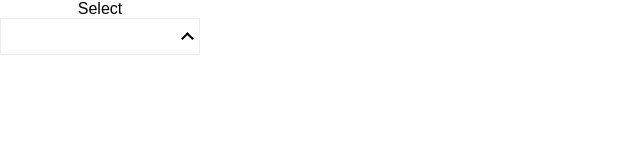
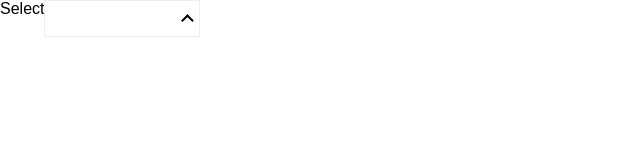
Before and after one commit to rastogiachyut/monty, a React (Create React App) app: page / in a window 1280 px wide. Shown: the top 160 px of the page, without its empty margins (0-640 px from the left). Built offline with nearby package versions, Linux system fonts and the light colour scheme.

Commit message:
Add css label ans styles

```diff
--- a/src/App.css
+++ b/src/App.css
@@ -1,11 +1,17 @@
 .App {
   font-family: sans-serif;
-  text-align: center;
   position: relative;
+}
+
+.selectLabel {
+  padding: 0.5rem;
 }
 
 .dropdown {
   width: 200px;
+  display: flex;
+  flex-direction: row;
+  text-align: center;
 }
 .dropdown .input-container {
   position: relative;
--- a/src/App.js
+++ b/src/App.js
@@ -59,7 +59,7 @@ const MyDropdown = ({label = 'Select', options, api = ''}) => {
 
   return (
     <div onBlur={focusOut} className='dropdown'>
-      <label>{label}</label>
+      <label className='selctLabel'>{label}</label>
       <div tabIndex={1} onKeyDown={handleKeyDown} className={`input-container ${show ? "open" : ""}`}>
         <input value={query} onFocus={focusIn} onChange={e => setSelectValue(e.target.value)} />
       </div>
```
